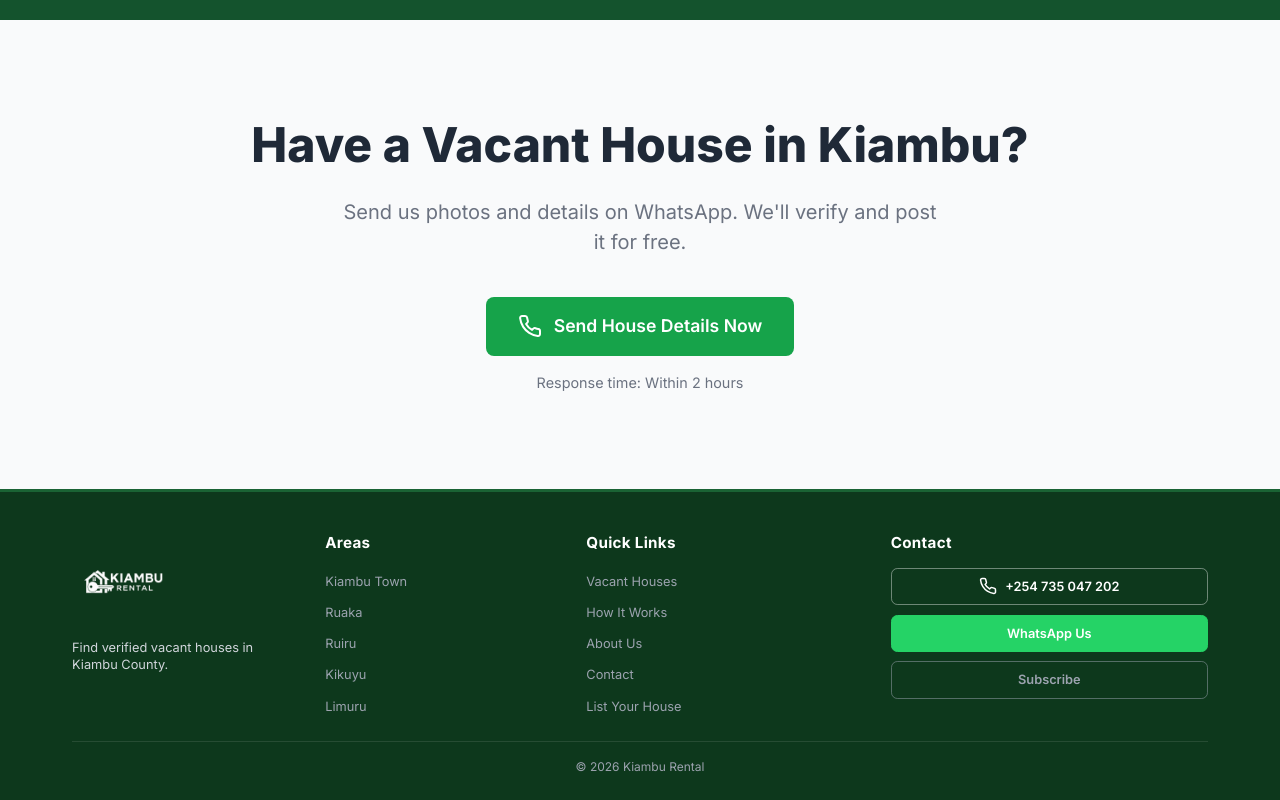
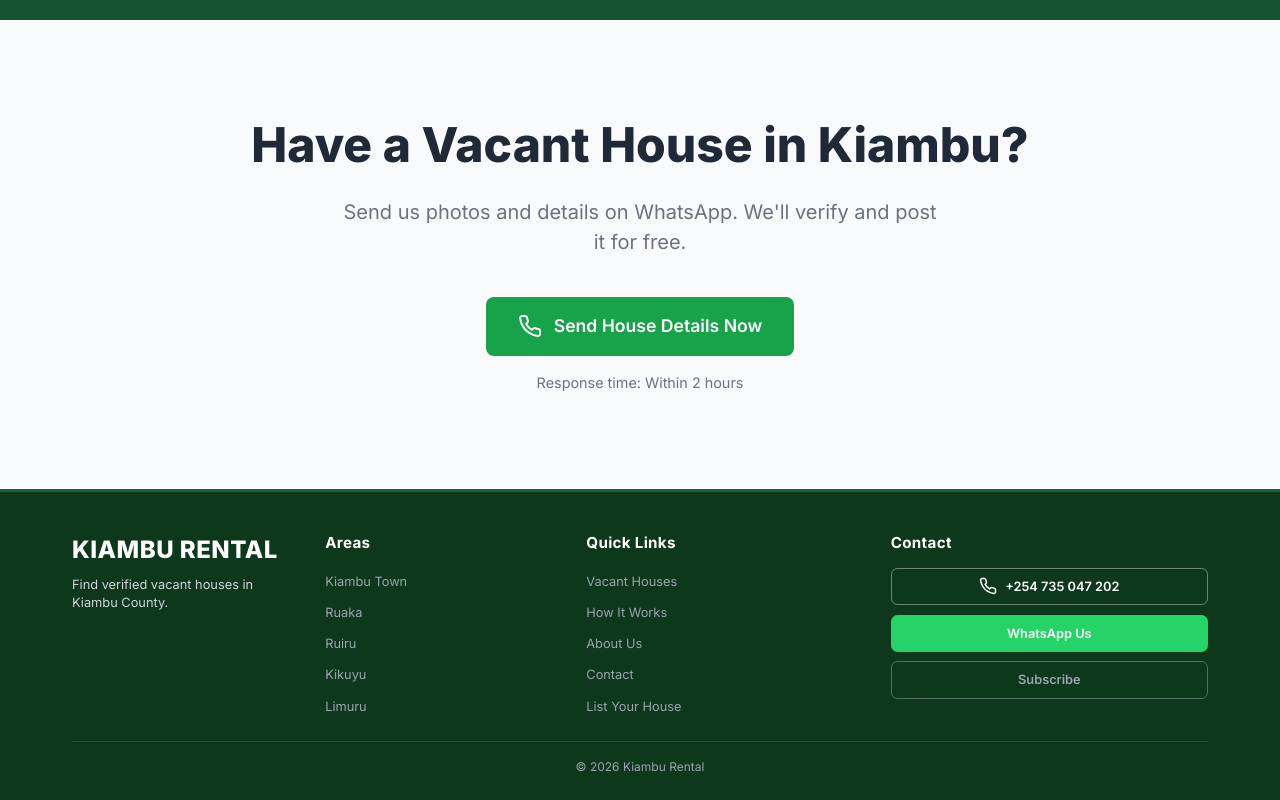
Before and after one commit to isaacmbatia/kiambu-rental, a React (Vite) app: page / in a window 1280 px wide. Shown: the part 2574-3374 px from the top of the page. Built offline with nearby package versions, Linux system fonts and the light colour scheme.

Commit message:
Replace footer logo with professional text KIAMBU RENTAL and sync with header brand

```diff
--- a/src/components/Footer.jsx
+++ b/src/components/Footer.jsx
@@ -16,8 +16,8 @@ const Footer = () => {
                     <div className="footer-col-left">
                         {/* Brand */}
                         <div className="footer-brand-col">
-                            <Link to="/" className="footer-logo-link">
-                                <img src={`${import.meta.env.BASE_URL}footer-logo.png`} alt="Kiambu Rental" />
+                            <Link to="/" className="footer-brand-text" style={{ fontSize: '1.25rem', fontWeight: 800, color: '#ffffff', textTransform: 'uppercase', letterSpacing: '0.5px', textDecoration: 'none', marginBottom: '0.5rem', display: 'block' }}>
+                                KIAMBU RENTAL
                             </Link>
                             <p className="footer-description">
                                 Find verified vacant houses in Kiambu County.
--- a/src/index.css
+++ b/src/index.css
@@ -1,7 +1,7 @@
 /* Import Google Font */
 @import url('https://fonts.googleapis.com/css2?family=Inter:wght@400;500;600;700;800&display=swap');
 
-/* CSS Updated: 2026-02-21 19:23:00 */
+/* CSS Updated: 2026-02-21 19:29:00 */
 :root {
   --primary: #16a34a;
   --primary-hover: #15803d;
@@ -523,23 +523,22 @@ img {
   }
 }
 
-.footer-logo-link {
-  display: inline-block;
-  margin-bottom: 0.4rem;
-  line-height: 0;
-  -webkit-tap-highlight-color: transparent;
-  outline: none;
-}
-
-.footer-logo-link img {
-  display: block;
-  height: 80px;
-  width: auto;
+.footer-brand-text {
+  display: block !important;
+  margin-bottom: 0.5rem !important;
+  text-decoration: none !important;
+  font-weight: 800 !important;
+  font-size: 1.25rem !important;
+  color: white !important;
+  text-transform: uppercase !important;
+  letter-spacing: 0.5px !important;
+  white-space: nowrap !important;
+  -webkit-tap-highlight-color: transparent !important;
 }
 
 @media (min-width: 768px) {
-  .footer-logo-link img {
-    height: 100px;
+  .footer-brand-text {
+    font-size: 1.5rem !important;
   }
 }
 
```
